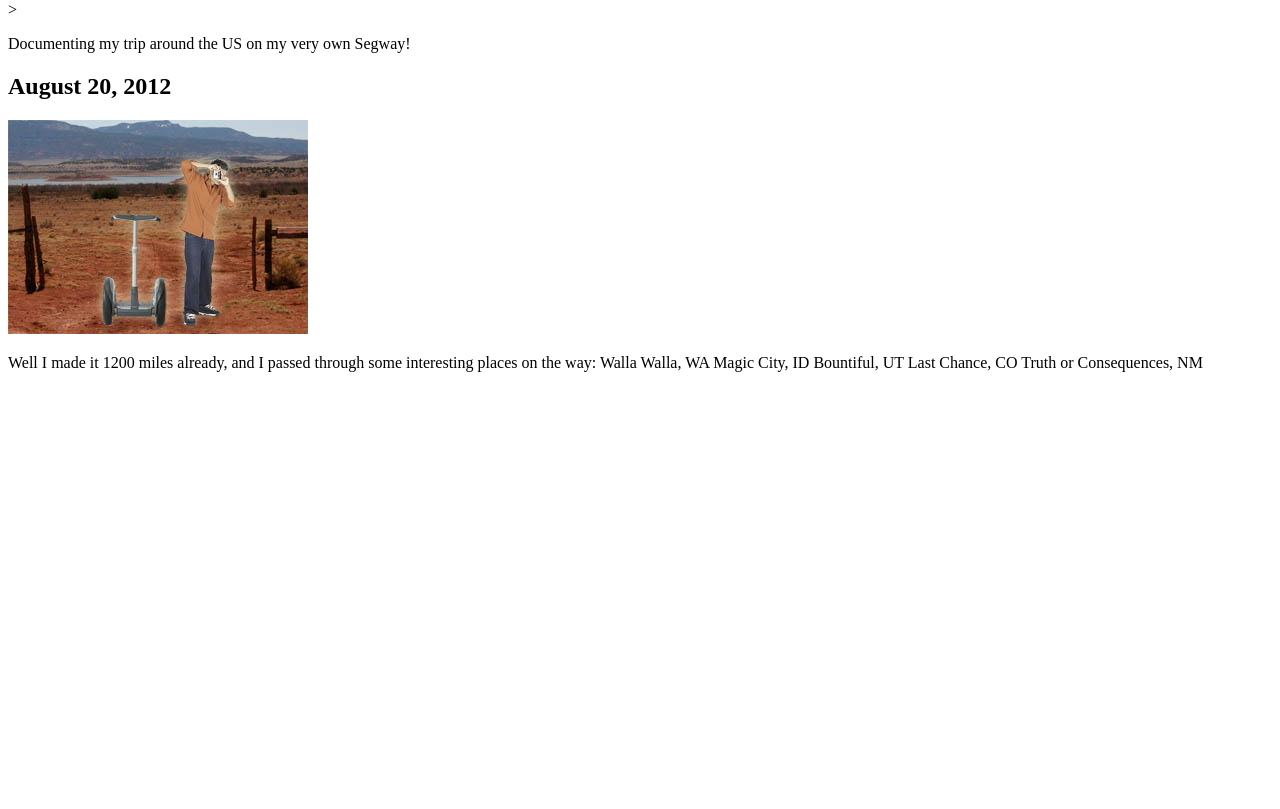
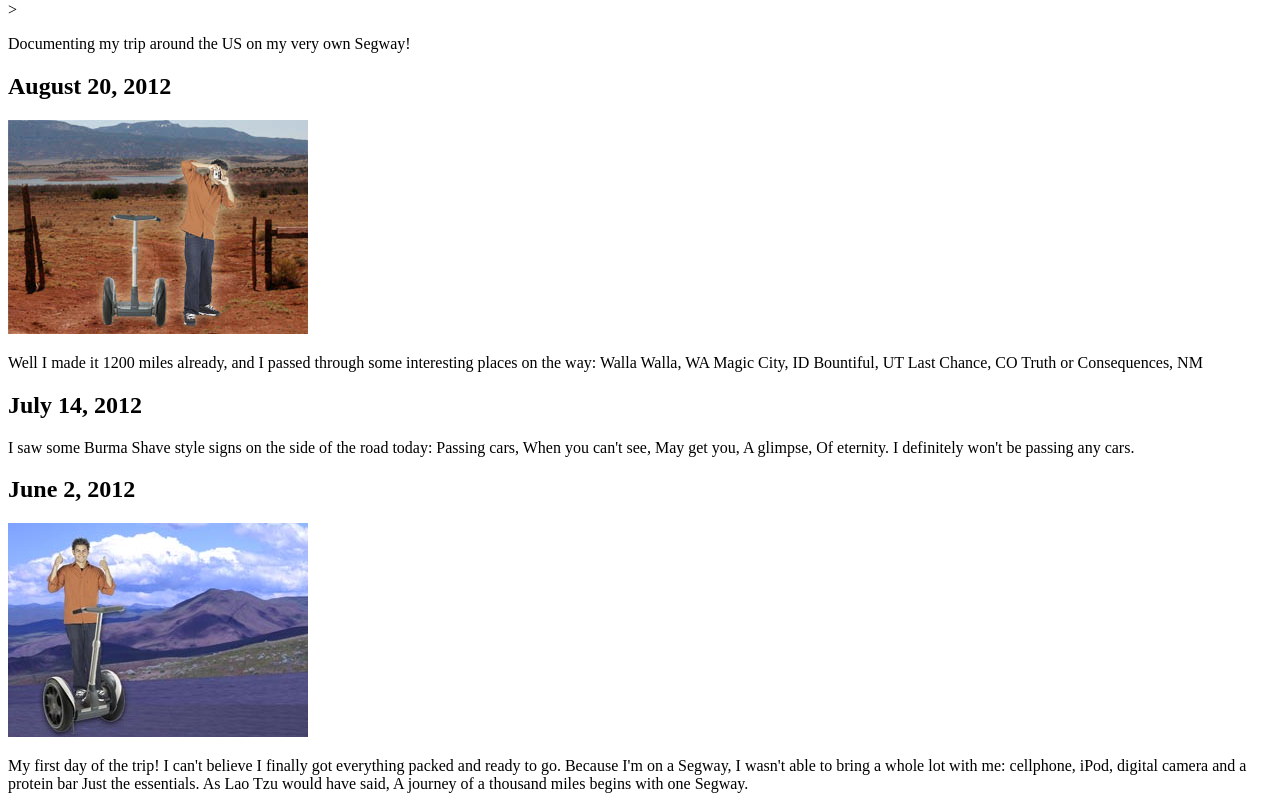
Before and after one commit to Kurama1450/FullStackWebEnero2023, a plain HTML site: page index.html in a window 1280 px wide. Shown: the part 79-888 px from the top of the page. Before the commit the page ends 800 px from the top, so only its background shows below. Drawn offline with Linux system fonts and the light colour scheme.

Commit message:
Commit updates

```diff
--- a/index.html
+++ b/index.html
@@ -31,6 +31,33 @@
             Last Chance, CO
             Truth or Consequences, NM
        </p>
+
+       <h2>July 14, 2012</h2>
+       <p>
+        I saw some Burma Shave style signs on the side of the
+        road today:
+        Passing cars,
+        When you can't see,
+        May get you,
+        A glimpse,
+        Of eternity.
+
+        I definitely won't be passing any cars.
+       </p>
+
+       <h2>June 2, 2012</h2>
+       <img src ="images/segway1.jpg">
+       <p>
+        My first day of the trip!  I can't believe I finally got
+        everything packed and ready to go.  Because I'm on a Segway,
+        I wasn't able to bring a whole lot with me:
+        cellphone, iPod, digital camera and a protein bar
+
+        Just the essentials.  As
+        Lao Tzu would have said, A journey of a
+        thousand miles begins with one Segway.
+       </p>
+
     </body>
 
 </html>
```
